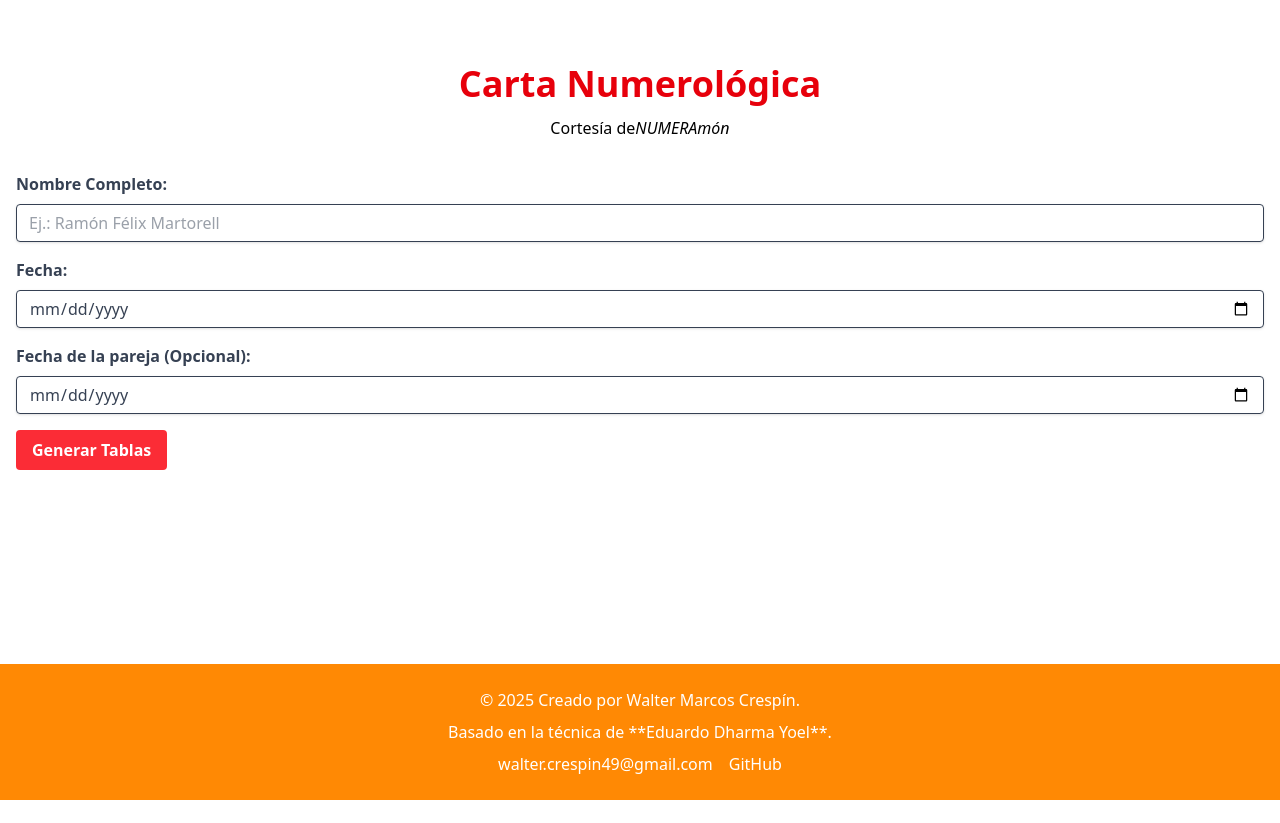
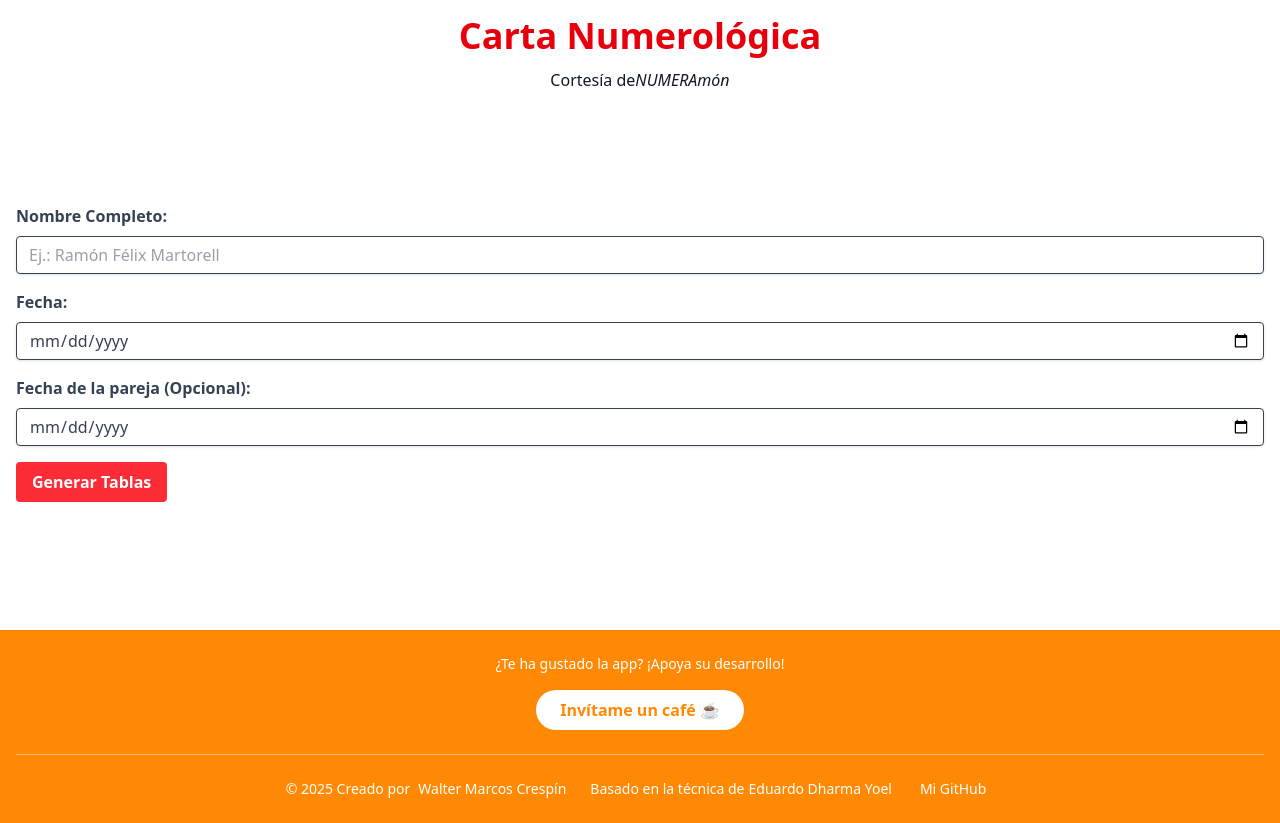
Before and after one commit to Auren-Noct/carta-numerologica, a React (Vite) app: page / in a window 1280 px wide. Before the commit the page ends 800 px from the top, so only its background shows below. Built offline with nearby package versions, Linux system fonts and the light colour scheme.

Commit message:
feat: add header and conversion table components, enhance footer with donation CTA, and improve form functionality

```diff
--- a/src/frontend/App.tsx
+++ b/src/frontend/App.tsx
@@ -1,9 +1,11 @@
 import Footer from "./components/Footer";
 import FormNombreFecha from "./components/FormNombreFecha";
+import Header from "./components/Header";
 
 function App() {
   return (
     <div className="flex flex-col min-h-screen">
+      <Header />
       <main className="flex-grow">
         <FormNombreFecha />
       </main>
--- a/src/frontend/components/Footer.tsx
+++ b/src/frontend/components/Footer.tsx
@@ -2,39 +2,57 @@ const Footer = () => {
   return (
     <footer className="bg-orange-400 text-white py-6 mt-8">
       <div className="container mx-auto text-center px-4">
-        <p className="mb-2">
-          &copy; {new Date().getFullYear()} Creado por Walter Marcos Crespín.
+        {/* Título para el CTA de donación (opcional, pero recomendado) */}
+        <div className="mb-4">
+          <p className="text-sm">
+            ¿Te ha gustado la app? ¡Apoya su desarrollo!
           </p>
-        <p className="mb-2">Basado en la técnica de **Eduardo Dharma Yoel**.</p>
+        </div>
 
-        {/* Llamado a la acción para la versión portable */}
-        {/* <div className="my-3">
+        {/* Botón de donación con un CTA mejorado */}
         <a
-            href=""
-            className="inline-block bg-blue-500 hover:bg-blue-700 text-white font-bold py-2 px-4 rounded"
+          href="TU_ENLACE_DE_DONACION"
+          className="inline-block bg-white text-orange-400 font-bold py-2 px-6 rounded-full hover:bg-gray-100 transition-colors duration-300 mb-6"
           target="_blank"
           rel="noopener noreferrer"
         >
-            Obtén la versión portable
+          Invítame un café ☕
         </a>
-        </div> */}
 
-        <p className="mb-0">
+        {/* Línea divisoria para separar el CTA del resto del footer */}
+        <hr className="border-t border-orange-300 mb-6" />
+
+        {/* Información del creador y enlaces en una fila */}
+        <div className="flex flex-col md:flex-row md:justify-center md:items-center text-xs md:text-sm">
+          <p className="mb-2 md:mb-0 md:mr-4">
+            &copy; {new Date().getFullYear()} Creado por
             <a
               href="mailto:walter.crespin49@gmail.com"
               className="text-white hover:underline mx-2"
             >
-            walter.crespin49@gmail.com
+              Walter Marcos Crespín
             </a>
+          </p>
+          <p className="mb-2 md:mb-0 md:mr-4">
+            Basado en la técnica de
+            <a
+              href="https://www.eduardodharmayoel.com"
+              target="_blank"
+              rel="noopener noreferrer"
+              className="text-white hover:underline mx-1"
+            >
+              Eduardo Dharma Yoel
+            </a>
+          </p>
           <a
             href="https://github.com/Auren-Noct"
             target="_blank"
             rel="noopener noreferrer"
             className="text-white hover:underline mx-2"
           >
-            GitHub
+            Mi GitHub
           </a>
-        </p>
+        </div>
       </div>
     </footer>
   );
--- a/src/frontend/components/FormNombreFecha.tsx
+++ b/src/frontend/components/FormNombreFecha.tsx
@@ -1,15 +1,20 @@
-import { useState } from "react";
+import { useEffect, useState } from "react";
 import { useCalculosNumerologicos } from "../hooks/useCalculosNumerologicos";
 import TablaEquivalencias from "./TablaEquivalencias";
 import TablaReduccionFecha from "./TablaReduccionFecha";
 import TablaTiraPrincipal from "./TablaTiraPrincipal";
 import TablaAbundanciaEscasez from "./TablaAbundanciaEscasez";
 import TablaCompatibilidad from "./TablaCompatibilidad";
+import TablaConversion from "./TablaConversion";
 
 const FormNombreFecha = () => {
   const [nombreCompleto, setNombreCompleto] = useState("");
   const [fecha, setFecha] = useState("");
   const [fechaCompanero, setFechaCompanero] = useState("");
+  const [mostrarCalculos, setMostrarCalculos] = useState(() => {
+    const valorPersistido = localStorage.getItem("mostrarCalculos");
+    return valorPersistido !== null ? JSON.parse(valorPersistido) : false;
+  });
 
   const datosCalculados = useCalculosNumerologicos(
     nombreCompleto,
@@ -17,21 +22,16 @@ const FormNombreFecha = () => {
     fechaCompanero
   );
 
+  useEffect(() => {
+    localStorage.setItem("mostrarCalculos", JSON.stringify(mostrarCalculos));
+  }, [mostrarCalculos]);
+
   const handleSubmit = (e: React.FormEvent<HTMLFormElement>) => {
     e.preventDefault();
   };
 
   return (
     <div className="container mx-auto my-12 p-4">
-      <h1 className="text-4xl font-bold mb-3 text-center text-red-600">
-        Carta Numerológica
-      </h1>
-      <h6 className="text-1xl mb-8 text-center">
-        Cortesía de
-        <em>
-          <a href="http://luzdevida.xyz/numeramon/">NUMERAmón</a>
-        </em>
-      </h6>
       <form onSubmit={handleSubmit} className="mb-8">
         <div className="mb-4">
           <label
@@ -120,6 +120,23 @@ const FormNombreFecha = () => {
               diaCompanero={datosCalculados.diaCompanero}
             />
           )}
+          <div className="mt-16 mb-8 flex items-center">
+            <label className="inline-flex items-center cursor-pointer">
+              <input
+                id="toggleCalculos"
+                type="checkbox"
+                className="sr-only peer"
+                checked={mostrarCalculos}
+                onChange={(e) => setMostrarCalculos(e.target.checked)}
+              />
+              <div className="relative w-11 h-6 bg-gray-200 peer-focus:outline-none peer-focus:ring-4 peer-focus:ring-red-300 rounded-full peer dark:bg-gray-700 peer-checked:after:translate-x-full rtl:peer-checked:after:-translate-x-full peer-checked:after:border-white after:content-[''] after:absolute after:top-[2px] after:start-[2px] after:bg-white after:border-gray-300 after:border after:rounded-full after:h-5 after:w-5 after:transition-all dark:border-gray-600 peer-checked:bg-red-600"></div>
+              <span className="ms-3 text-sm font-medium text-gray-700">
+                Mostrar cálculos adicionales
+              </span>
+            </label>
+          </div>
+          {mostrarCalculos && (
+            <>
               <TablaEquivalencias
                 nombreCompleto={datosCalculados.nombreCompleto}
                 vocales={datosCalculados.vocales}
@@ -133,8 +150,10 @@ const FormNombreFecha = () => {
                 fechaNumeros={datosCalculados.fechaNumeros}
                 sumaFecha={datosCalculados.sumaFecha}
                 reduccionFecha={datosCalculados.reduccionFecha}
-            diaFecha={datosCalculados.diaFecha}
               />
+              <TablaConversion />
+            </>
+          )}
         </>
       )}
     </div>
--- /dev/null
+++ b/src/frontend/components/Header.tsx
@@ -0,0 +1,16 @@
+const Header = () => (
+  <header className="py-4 bg-white  text-gray-900  transition-colors duration-300">
+    <div className="container mx-auto px-4">
+      <h1 className="text-4xl font-bold mb-3 text-center text-red-600">
+        Carta Numerológica
+      </h1>
+      <h6 className="text-1xl mb-8 text-center">
+        Cortesía de
+        <em>
+          <a href="http://luzdevida.xyz/numeramon/">NUMERAmón</a>
+        </em>
+      </h6>
+    </div>
+  </header>
+);
+export default Header;
--- /dev/null
+++ b/src/frontend/components/TablaConversion.tsx
@@ -0,0 +1,61 @@
+const TablaConversion = () => {
+  return (
+    <div className="my-8">
+      <h3 className="text-2xl font-semibold mb-4">Tabla de conversión</h3>
+      <div className="overflow-x-auto">
+        <table className="min-w-full table-auto border-collapse border border-gray-300 bg-white text-center">
+          <thead className="bg-gray-200">
+            <tr>
+              <th className="py-2 px-4 border-b border-gray-300">1</th>
+              <th className="py-2 px-4 border-b border-gray-300">2</th>
+              <th className="py-2 px-4 border-b border-gray-300">3</th>
+              <th className="py-2 px-4 border-b border-gray-300">4</th>
+              <th className="py-2 px-4 border-b border-gray-300">5</th>
+              <th className="py-2 px-4 border-b border-gray-300">6</th>
+              <th className="py-2 px-4 border-b border-gray-300">7</th>
+              <th className="py-2 px-4 border-b border-gray-300">8</th>
+              <th className="py-2 px-4 border-b border-gray-300">9</th>
+            </tr>
+          </thead>
+          <tbody>
+            <tr>
+              <td className="py-2 px-4 border-b border-gray-300">A</td>
+              <td className="py-2 px-4 border-b border-gray-300">B</td>
+              <td className="py-2 px-4 border-b border-gray-300">C</td>
+              <td className="py-2 px-4 border-b border-gray-300">D</td>
+              <td className="py-2 px-4 border-b border-gray-300">E</td>
+              <td className="py-2 px-4 border-b border-gray-300">F</td>
+              <td className="py-2 px-4 border-b border-gray-300">G</td>
+              <td className="py-2 px-4 border-b border-gray-300">H</td>
+              <td className="py-2 px-4 border-b border-gray-300">I</td>
+            </tr>
+            <tr>
+              <td className="py-2 px-4 border-b border-gray-300">J</td>
+              <td className="py-2 px-4 border-b border-gray-300">K</td>
+              <td className="py-2 px-4 border-b border-gray-300">L</td>
+              <td className="py-2 px-4 border-b border-gray-300">M</td>
+              <td className="py-2 px-4 border-b border-gray-300">N/Ñ</td>
+              <td className="py-2 px-4 border-b border-gray-300">O</td>
+              <td className="py-2 px-4 border-b border-gray-300">P</td>
+              <td className="py-2 px-4 border-b border-gray-300">Q</td>
+              <td className="py-2 px-4 border-b border-gray-300">R</td>
+            </tr>
+            <tr>
+              <td className="py-2 px-4 border-gray-300">S</td>
+              <td className="py-2 px-4 border-gray-300">T</td>
+              <td className="py-2 px-4 border-gray-300">U</td>
+              <td className="py-2 px-4 border-gray-300">V</td>
+              <td className="py-2 px-4 border-gray-300">W</td>
+              <td className="py-2 px-4 border-gray-300">X</td>
+              <td className="py-2 px-4 border-gray-300">Y</td>
+              <td className="py-2 px-4 border-gray-300">Z</td>
+              <td className="py-2 px-4 border-gray-300"></td>
+            </tr>
+          </tbody>
+        </table>
+      </div>
+    </div>
+  );
+};
+
+export default TablaConversion;
--- a/src/frontend/components/TablaReduccionFecha.tsx
+++ b/src/frontend/components/TablaReduccionFecha.tsx
@@ -4,14 +4,12 @@ type Props = {
   fechaNumeros: number[];
   sumaFecha: number;
   reduccionFecha: string | number;
-  diaFecha: string | number;
 };
 
 const TablaReduccionFecha = ({
   fechaNumeros,
   sumaFecha,
   reduccionFecha,
-  diaFecha,
 }: Props) => {
   const datosFila1 = [...fechaNumeros, sumaFecha, reduccionFecha];
 
--- a/src/frontend/components/TablaTiraPrincipal.tsx
+++ b/src/frontend/components/TablaTiraPrincipal.tsx
@@ -44,7 +44,6 @@ const TablaTiraPrincipal = ({
       suma: diaFecha,
       reduccion: reduccionDia,
     },
-
     {
       label: "Camino del alma",
       suma: sumaVocales,
```
Also changed, not shown: 1 other file (tests, documents, lock files or other folders). Lines whose indentation alone changed are shown as unchanged.
